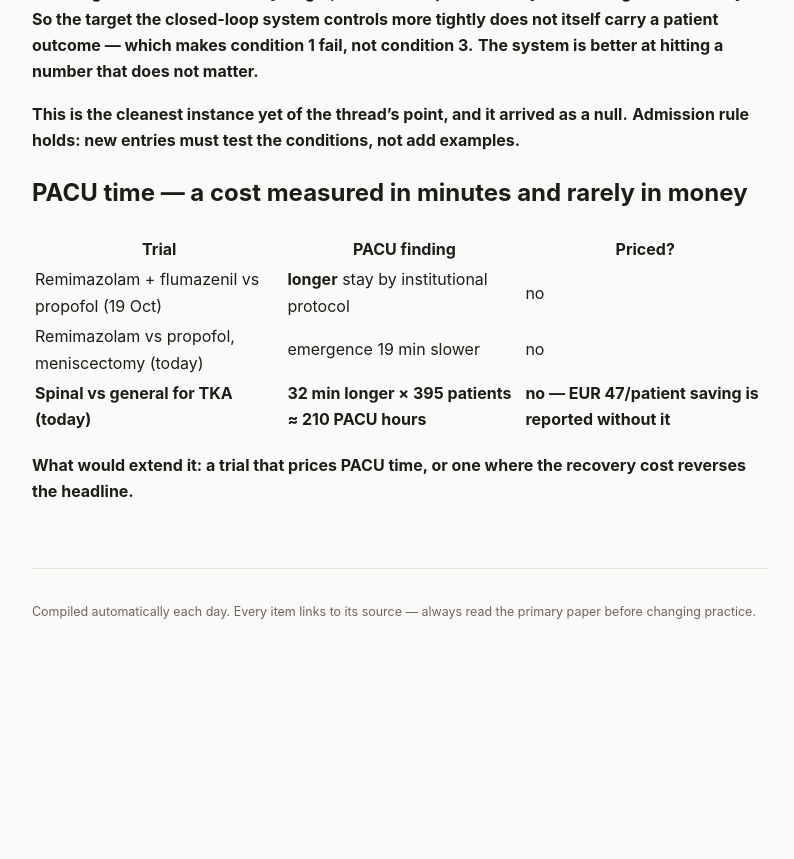
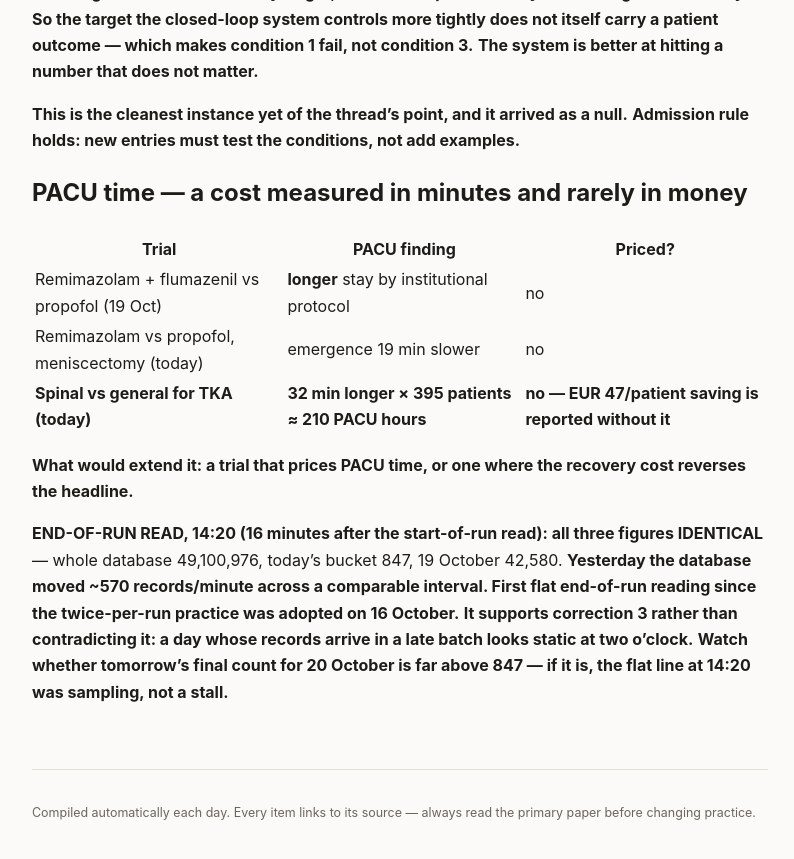
Before and after one commit to nicusilviuu/medical-literature, a Jekyll site: the page built from claude/outstanding.md, in a window 1280 px wide and 900 px high, scrolled down 99289 px. Shown: the top 859 px of the window, without its empty margins (240-1034 px from the left). Built offline with Jekyll 4.4.1, drawn with Linux system fonts in a browser that asks for light colours; our own code applies the rules of GitHub Pages for plain Markdown files; before the commit the page ends 99988 px from its top, so only the background shows below that.

Commit message:
Amend 2026-10-20: the end-of-run index read is flat for the first time
All three figures identical sixteen minutes after the start-of-run read, where
yesterday the database moved about 570 records a minute across a comparable
interval. Consistent with today's calibration rather than against it, and
recorded with the test that would settle it: tomorrow's final count for
20 October.

Co-Authored-By: Claude Opus 5 <noreply@anthropic.com>
Claude-Session: https://claude.ai/code/session_01T5ivnnDnrzDTzAtfHdiCMS

```diff
--- a/claude/outstanding.md
+++ b/claude/outstanding.md
@@ -3415,3 +3415,10 @@ new entries must test the conditions, not add examples.**
 | **Spinal vs general for TKA (today)** | **32 min longer × 395 patients ≈ 210 PACU hours** | **no — EUR 47/patient saving is reported without it** |
 
 **What would extend it: a trial that prices PACU time, or one where the recovery cost reverses the headline.**
+
+**END-OF-RUN READ, 14:20 (16 minutes after the start-of-run read): all three figures IDENTICAL** —
+whole database 49,100,976, today's bucket 847, 19 October 42,580. **Yesterday the database moved ~570
+records/minute across a comparable interval. First flat end-of-run reading since the twice-per-run practice was
+adopted on 16 October.** **It supports correction 3 rather than contradicting it: a day whose records arrive in
+a late batch looks static at two o'clock.** **Watch whether tomorrow's final count for 20 October is far above
+847 — if it is, the flat line at 14:20 was sampling, not a stall.**
```
Also changed, not shown: _briefs/2026-10-20.md (+1 -1 lines).
